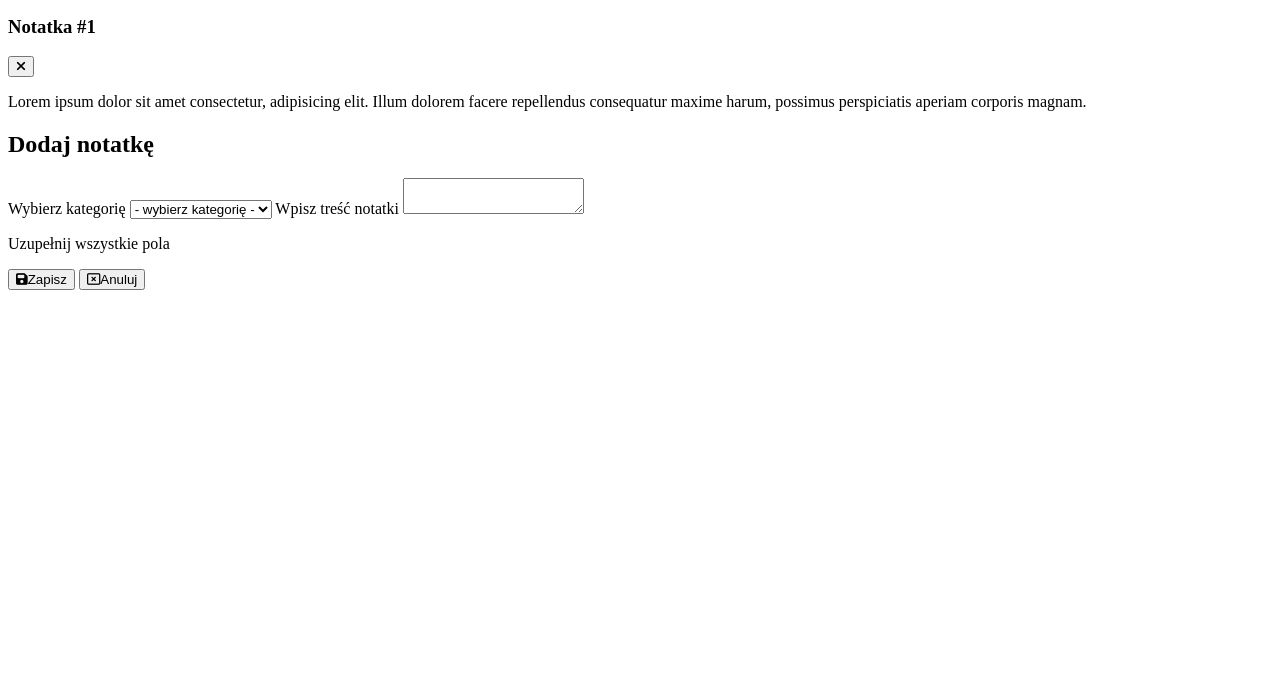
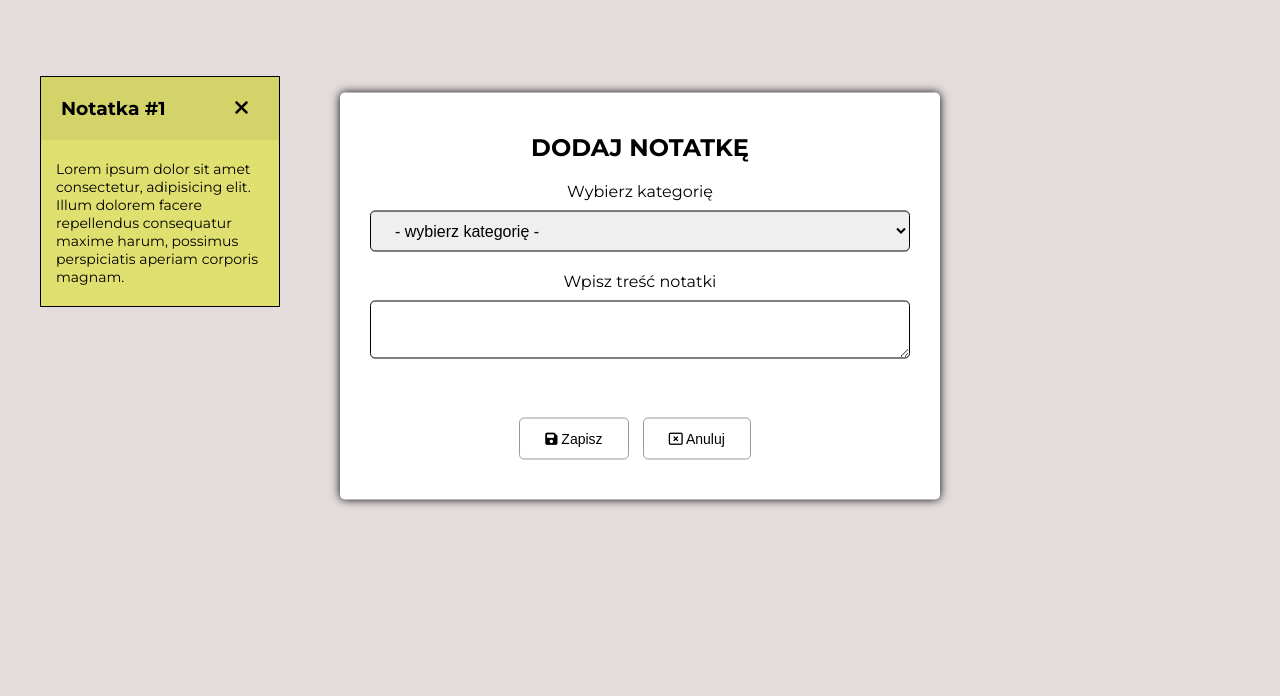
Before and after one commit to Ciupakabra9206/My-sticky-notes, a plain HTML site: page index.html in a window 1280 px wide. Shown: the part 104-800 px from the top of the page. Drawn offline with Linux system fonts and the light colour scheme.

Commit message:
Add css styles

```diff
--- a/index.html
+++ b/index.html
@@ -19,7 +19,7 @@
 	</head>
 	<body>
 		<div class="menu">
-			<h1><i class="fas fa-sticky-note"></i>MyNotes</h1>
+			<h1><i class="fas fa-sticky-note"></i> MyNotes</h1>
 			<div class="menu-buttons">
 				<button class="add icon"><i class="fas fa-plus"></i>Dodaj</button>
 				<button class="delete-all icon">
@@ -37,11 +37,9 @@
 					</button>
 				</div>
 				<div class="note-body">
-					<p>
-						Lorem ipsum dolor sit amet consectetur, adipisicing elit. Illum
-						dolorem facere repellendus consequatur maxime harum, possimus
-						perspiciatis aperiam corporis magnam.
-					</p>
+					Lorem ipsum dolor sit amet consectetur, adipisicing elit. Illum
+					dolorem facere repellendus consequatur maxime harum, possimus
+					perspiciatis aperiam corporis magnam.
 				</div>
 			</div>
 		</div>
@@ -62,10 +60,13 @@
 			<p class="error">Uzupełnij wszystkie pola</p>
 
 			<div class="panel-buttons">
-				<button class="save icon"><i class="fas fa-save"></i>Zapisz</button>
-				<button class="cancel icon"><i class="far fa-window-close"></i>Anuluj
+				<button class="save icon"><i class="fas fa-save"></i> Zapisz</button>
+				<button class="cancel icon">
+					<i class="far fa-window-close"></i> Anuluj
 				</button>
 			</div>
 		</div>
+
+		<script src="script.js"></script>
 	</body>
 </html>
--- a/style.css
+++ b/style.css
@@ -0,0 +1,123 @@
+* {
+	box-sizing: border-box;
+	margin: 0;
+	padding: 0;
+}
+
+body {
+	height: 100vh;
+	font-family: 'Montserrat', sans-serif;
+	background-color: rgb(228, 220, 220);
+}
+
+.menu {
+	display: flex;
+	justify-content: space-between;
+	align-items: center;
+	padding: 40px;
+	height: 120px;
+}
+
+.menu button,
+.note-panel .save,
+.note-panel .cancel {
+	padding: 12px 25px;
+	background: none;
+	border: 1px solid #999;
+	border-radius: 5px;
+	font-size: 14px;
+	cursor: pointer;
+	transition: bacground-color 0.3s, color 0.3s;
+}
+
+.menu button:hover,
+.note-panel .save:hover,
+.note-panel .cancel:hover {
+	background-color: #333;
+	color: #fff;
+}
+
+.icon {
+	margin-right: 10px;
+}
+
+.add {
+	margin-right: 20px;
+}
+
+.note-area {
+	display: flex;
+	align-items: start;
+	flex-wrap: wrap;
+	padding: 20px;
+}
+
+.note {
+	margin: 40px 20px;
+	width: 240px;
+	background-color: rgb(224, 224, 112);
+	border: 1px solid black;
+}
+
+.note-header {
+	display: flex;
+	justify-content: space-between;
+	align-items: center;
+	padding: 20px;
+	background-color: rgba(0, 0, 0, 0.06);
+}
+
+.note-header .delete-note {
+	background: none;
+	font-size: 20px;
+	border: none;
+	cursor: pointer;
+}
+
+.note-body {
+	padding: 20px 15px;
+	font-size: 14px;
+}
+
+.note-panel {
+	display: flex;
+	justify-content: center;
+	align-items: center;
+	flex-direction: column;
+	position: absolute;
+	top: 50%;
+	left: 50%;
+	transform: translate(-50%, -50%);
+	padding: 40px 0;
+	width: 600px;
+	background-color: #fff;
+	box-shadow: 0 0 10px black;
+	border-radius: 5px;
+}
+
+.note-panel h2 {
+	margin-bottom: 20px;
+	text-transform: uppercase;
+}
+
+.note-panel label {
+	margin-bottom: 10px;
+}
+
+.note-panel #text,
+.note-panel #category {
+	margin-bottom: 20px;
+	padding: 10px 20px;
+	width: 100%;
+	max-width: 90%;
+	max-height: 600px;
+	font-size: 16px;
+	border-radius: 5px;
+	border: 1px solid black;
+}
+
+.note-panel .error {
+	margin-bottom: 20px;
+	color: red;
+	visibility: hidden;
+}
```
Also changed, not shown: script.js (added).
